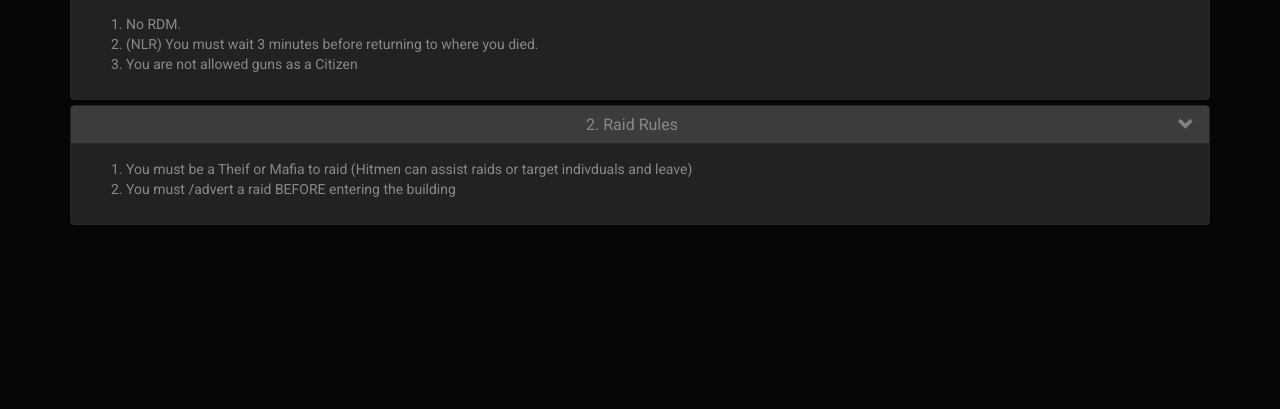
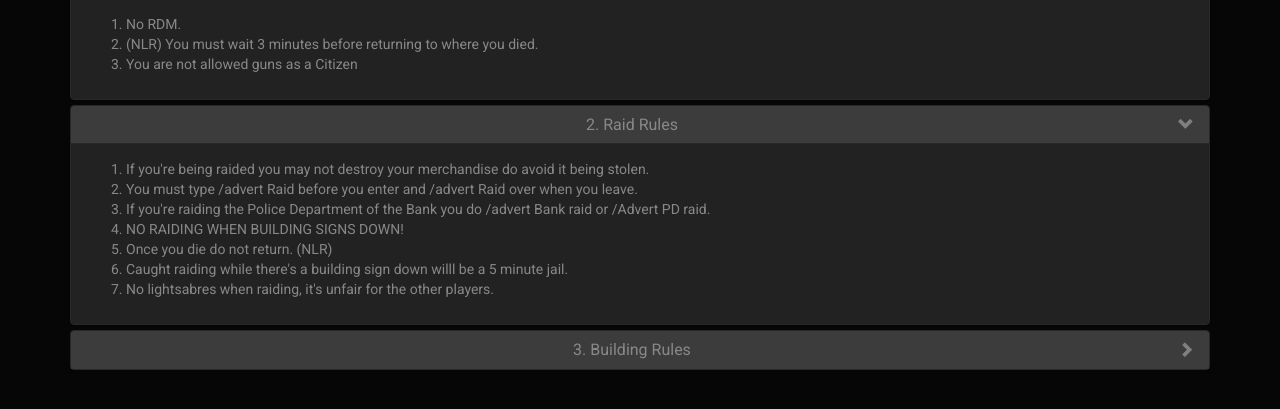
Before and after one commit to barratt/exclusiverp-rules, a plain HTML site: page index.html in a window 1280 px wide. Both pictures are taken after a click on the link "2. Raid Rules". Shown: the part 225-634 px from the top of the page. Drawn offline with nearby package versions, Linux system fonts and the light colour scheme.

Commit message:
Main rules update

```diff
--- a/index.html
+++ b/index.html
@@ -70,8 +70,34 @@
           <div id="RaidRules" class="panel-collapse collapse">
             <div class="panel-body">
               <ol>
-                <li>You must be a Theif or Mafia to raid (Hitmen can assist raids or target indivduals and leave)</li>
-                <li>You must /advert a raid BEFORE entering the building</li>
+                <li>If you're being raided you may not destroy your merchandise do avoid it being stolen.</li>
+                <li>You must type /advert Raid before you enter and /advert Raid over when you leave.</li>
+                <li>If you're raiding the Police Department of the Bank you do /advert Bank raid or /Advert PD raid.</li>
+                <li>NO RAIDING WHEN BUILDING SIGNS DOWN!</li>
+                <li>Once you die do not return. (NLR)</li>
+                <li>Caught raiding while there's a building sign down willl be a 5 minute jail.</li>
+                <li>No lightsabres when raiding, it's unfair for the other players.</li>
+              </ol>
+            </div>
+          </div>
+        </div>
+
+        <div class="panel panel-default" id="panel3">
+          <div class="panel-heading text-center">
+            <h4 class="panel-title">
+              <a data-toggle="collapse" data-target="#BuildingRules" href="#BuildingRules" class="collapsed">
+                3. Building Rules
+              </a>
+            </h4>
+          </div>
+
+          <div id="BuildingRules" class="panel-collapse collapse">
+            <div class="panel-body">
+              <ol>
+                <li>No RP items e.g. Meth or money printers when a building sign is down.</li>
+                <li>Only allowed one building per person/team.</li>
+                <li>No building on roofs, or propcliming up to them.</li>
+                <li>Only Hobo's allowed to build on the streets.</li>
               </ol>
             </div>
           </div>
```
